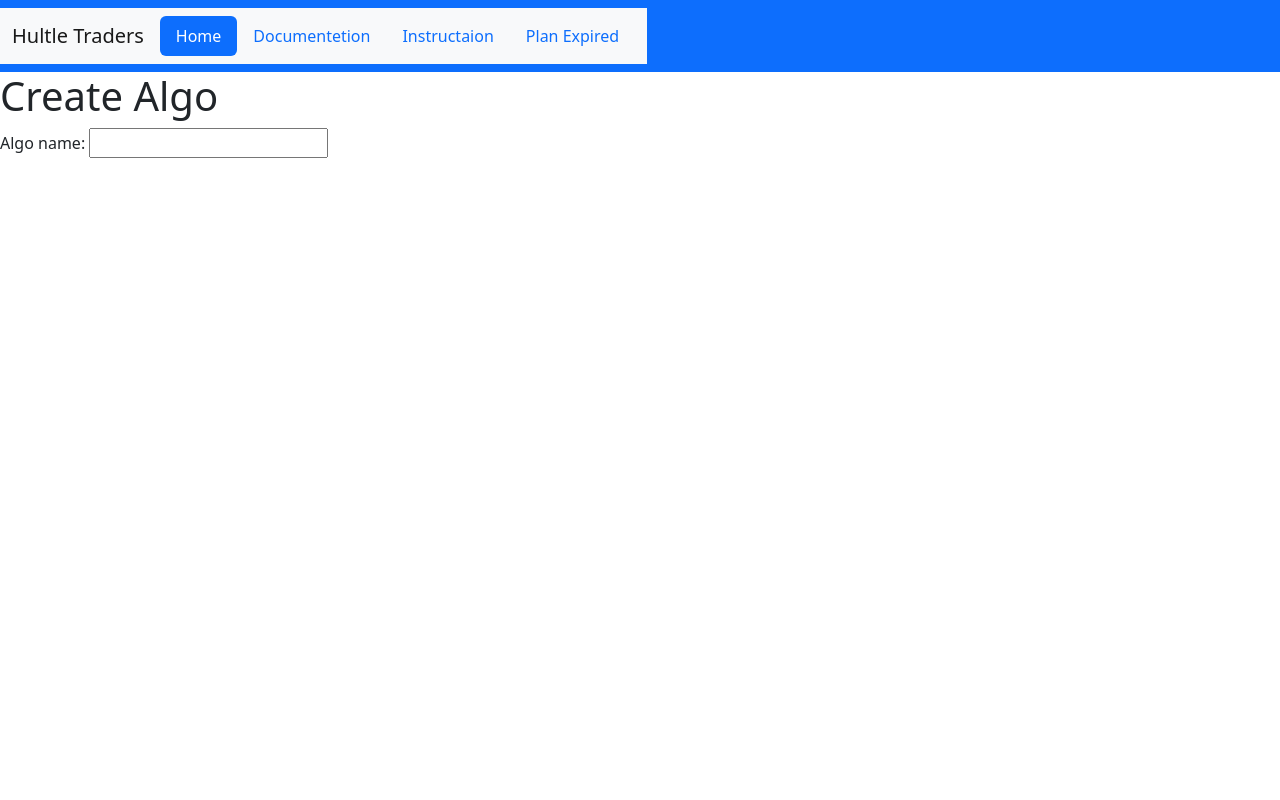
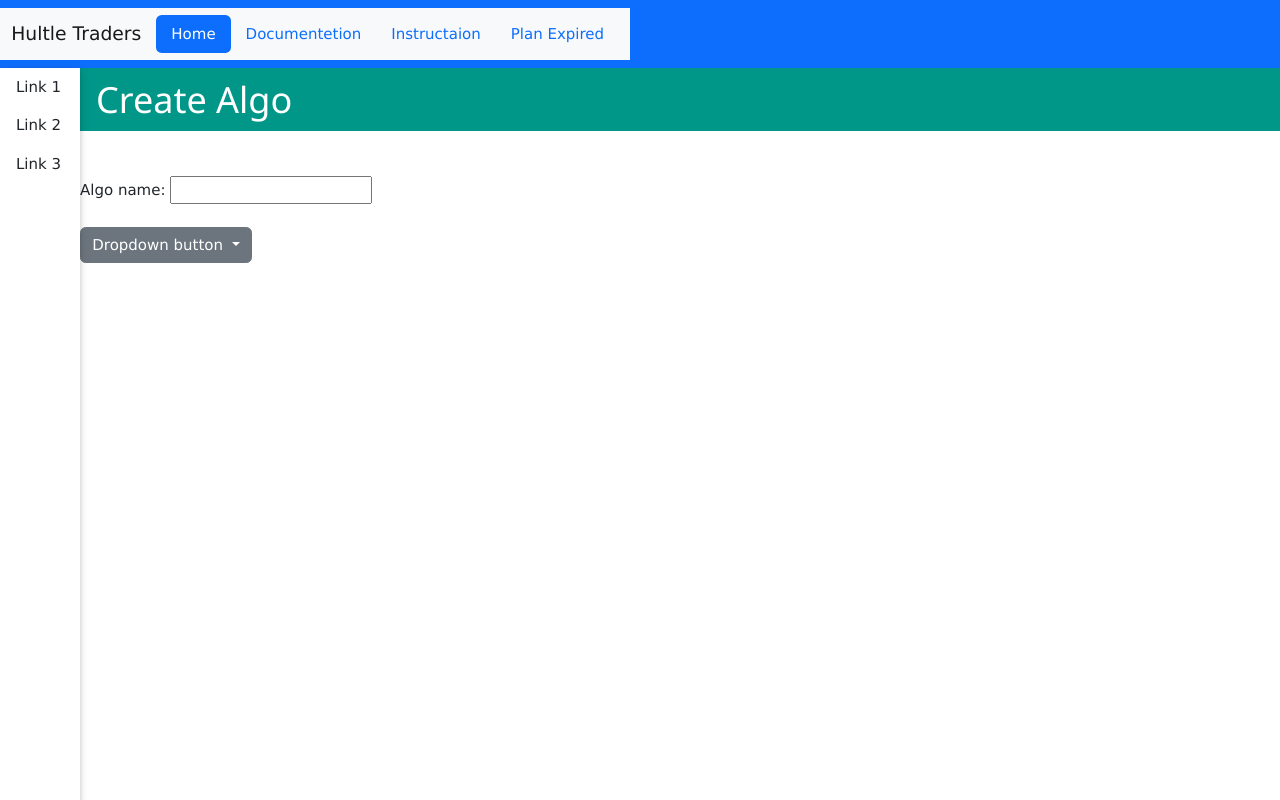
Before and after one commit to Praveen1999pk/Hustle_Trading, a Flask app: page / in a window 1280 px wide. Run offline with Flask 2, Linux system fonts and the light colour scheme.

Commit message:
Update CreateAlgo.html

```diff
--- a/templates/CreateAlgo.html
+++ b/templates/CreateAlgo.html
@@ -3,6 +3,8 @@
         <title>Create Algo</title>
         <link href="https://cdn.jsdelivr.net/npm/bootstrap@5.2.2/dist/css/bootstrap.min.css" rel="stylesheet" integrity="sha384-Zenh87qX5JnK2Jl0vWa8Ck2rdkQ2Bzep5IDxbcnCeuOxjzrPF/et3URy9Bv1WTRi" crossorigin="anonymous">
     </head>
+    <meta name="viewport" content="width=device-width, initial-scale=1">
+<link rel="stylesheet" href="https://www.w3schools.com/w3css/4/w3.css">
     <body>
         <nav class="navbar navbar-dark bg-primary">
 
@@ -64,14 +66,58 @@
             </div>
           </nav>
         </nav>
-        <h1>
-            Create Algo
-        </h1>
+
+
+
+
+        <div class="w3-sidebar w3-bar-block w3-collapse w3-card w3-animate-left" style="width:80px;" id="mySidebar">
+          <button class="w3-bar-item w3-button w3-large w3-hide-large" onclick="w3_close()">Close &times;</button>
+          <a href="#" class="w3-bar-item w3-button">Link 1</a>
+          <a href="#" class="w3-bar-item w3-button">Link 2</a>
+          <a href="#" class="w3-bar-item w3-button">Link 3</a>
+        </div>
+
+        <div class="w3-main" style="margin-left:80px">
+        <div class="w3-teal">
+          <button class="w3-button w3-teal w3-xlarge w3-hide-large" onclick="w3_open()">&#9776;</button>
+          <div class="w3-container">
+            <h1> Create Algo</h1>
+          </div>
+        </div>
+
+
+
+<br></br>
 
         <label for="fname">Algo name:</label>
+
   <input type="text" id="fname" name="fname"><br><br>
 
-        <script src="https://cdn.jsdelivr.net/npm/bootstrap@5.2.2/dist/js/bootstrap.bundle.min.js" integrity="sha384-OERcA2EqjJCMA+/3y+gxIOqMEjwtxJY7qPCqsdltbNJuaOe923+mo//f6V8Qbsw3" crossorigin="anonymous"></script>
+
+
+  <div class="Instrument">
+    <button class="btn btn-secondary dropdown-toggle" type="button" id="MenuButton" data-toggle="dropdown" aria-haspopup="true" aria-expanded="false">
+      Dropdown button
+    </button>
+    <div class="dropdown-menu" aria-labelledby="dropdownMenuButton">
+      <a class="dropdown-item" href="#">Action</a>
+      <a class="dropdown-item" href="#">Another action</a>
+      <a class="dropdown-item" href="#">Something else here</a>
+    </div>
+  </div>
+
+
+        <script src="https://cdn.jsdelivr.net/npm/bootstrap@5.2.2/dist/js/bootstrap.bundle.min.js" integrity="sha384-OERcA2EqjJCMA+/3y+gxIOqMEjwtxJY7qPCqsdltbNJuaOe923+mo//f6V8Qbsw3" crossorigin="anonymous">
+
+      </script>
+<script>
+  function w3_open() {
+    document.getElementById("mySidebar").style.display = "block";
+  }
+
+  function w3_close() {
+    document.getElementById("mySidebar").style.display = "block";
+  }</script>
 
     </body>
 </html>
```
